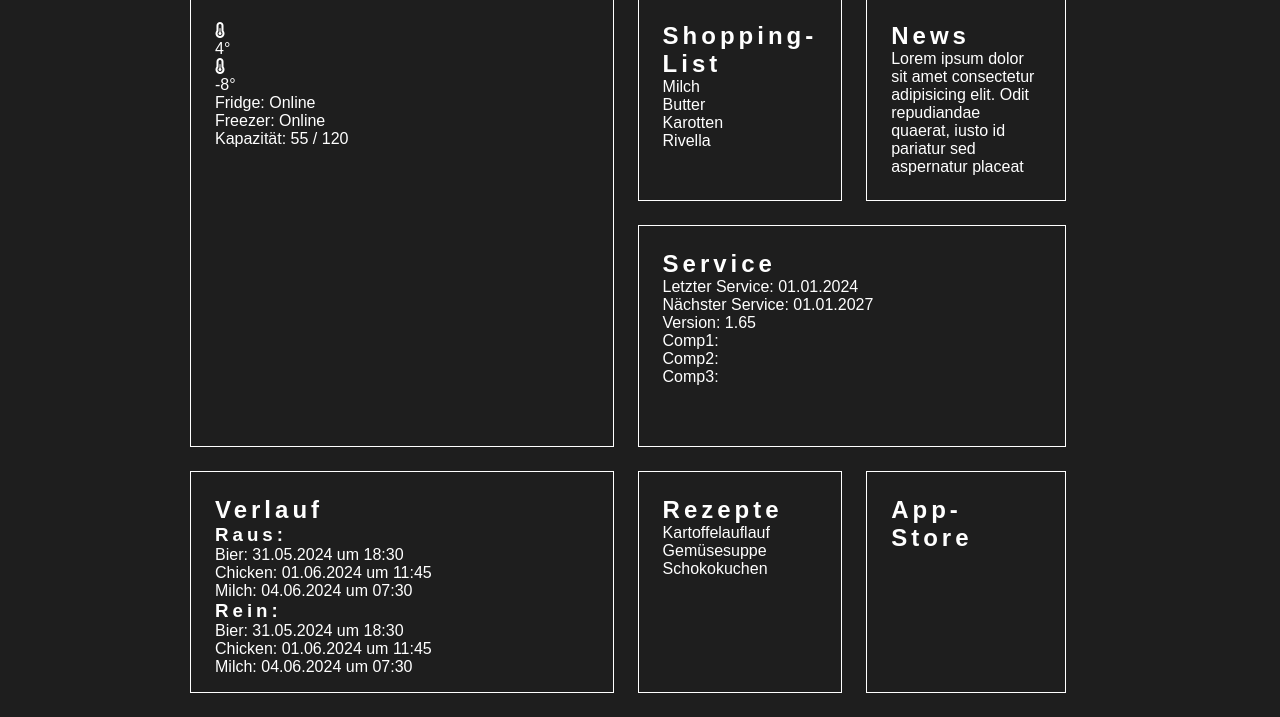
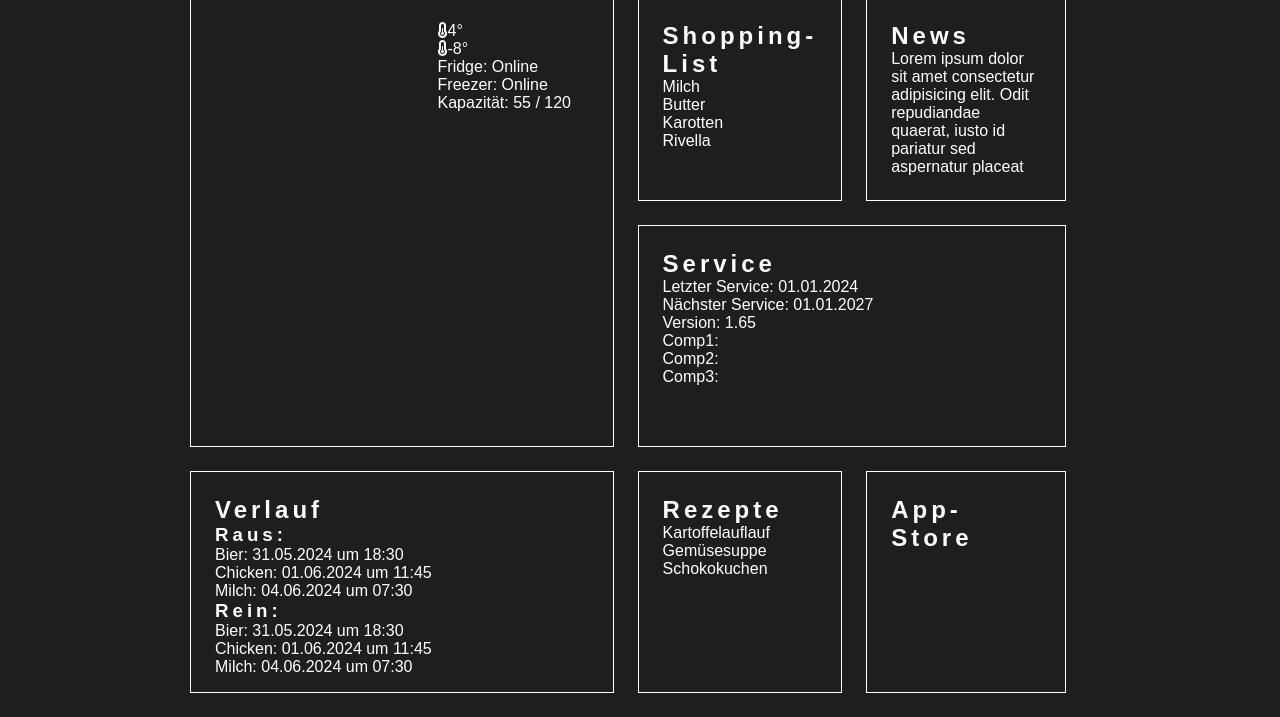
Before and after one commit to PWagner86/smart_fridge, a website built with Vite: page index.html in a window 1280 px wide. Shown: the part 83-800 px from the top of the page. Built offline with nearby package versions, Linux system fonts and the light colour scheme; no server answers.

Commit message:
(styling): started styling from fridge component

```diff
--- a/index.html
+++ b/index.html
@@ -45,26 +45,26 @@
   <main class="main">
 
       <!-- Frigde-Status ---------------------------------------------------->
-      <div class="fridge-status main-frame">
-          <div class="fridge"></div>
+      <div class="fridge main-frame">
+          <div class="fridge-screen"></div>
           <div class="fridge-temp">
-              <div class="frigde">
+              <div class="fridge-temp-info">
                   <i class="fa-solid fa-temperature-half"></i>
                   <p class="temp">4°</p>
               </div>
-              <div class="freezer">
+              <div class="freezer-temp-info">
                   <i class="fa-solid fa-temperature-half"></i>
                   <p class="temp">-8°</p>
               </div>
-              <div class="status">
-                  <ul class="status-list">
-                      <li class="status-list-item">
+              <div class="fridge-status">
+                  <ul class="fridge-status-list">
+                      <li class="fridge-status-list-item">
                           Fridge: Online
                       </li>
-                      <li class="status-list-item">
+                      <li class="fridge-status-list-item">
                           Freezer: Online
                       </li>
-                      <li class="status-list-item">
+                      <li class="fridge-status-list-item">
                           Kapazität: 55 / 120
                       </li>
                   </ul>
--- a/src/scss/components/index.scss
+++ b/src/scss/components/index.scss
@@ -1,7 +1,7 @@
 @forward './header.scss';
 @forward './side_menu.scss';
 @forward './main/main.scss';
-@forward './main/fridge-status.scss';
+@forward './main/fridge.scss';
 @forward './main/shopping-list.scss';
 @forward './main/news.scss';
 @forward './main/service.scss';
--- a/src/scss/components/main/fridge-status.scss
+++ /dev/null
@@ -1,3 +0,0 @@
-.fridge-status {
-    grid-area: fridge-status;
-}
--- /dev/null
+++ b/src/scss/components/main/fridge.scss
@@ -0,0 +1,19 @@
+.fridge {
+    grid-area: fridge-status;
+    display: flex;
+
+    &-screen {
+        height: 100%;
+        width: 60%;
+    }
+
+    &-temp {
+        height: 100%;
+        width: 40%;
+        margin: 0 0.5rem;
+
+        > div {
+            display: flex;
+        }
+    }
+}
```
Also changed, not shown: src/scss/style.scss (line endings or trailing spaces).
